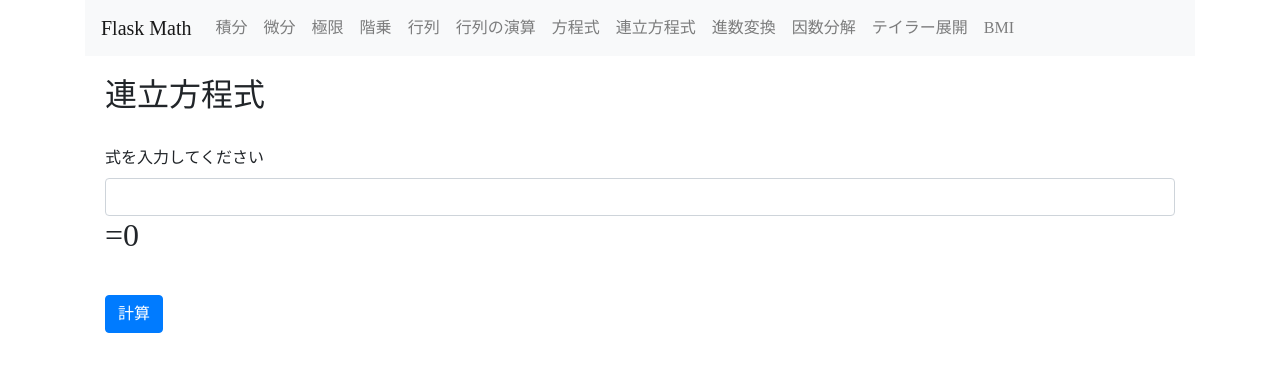
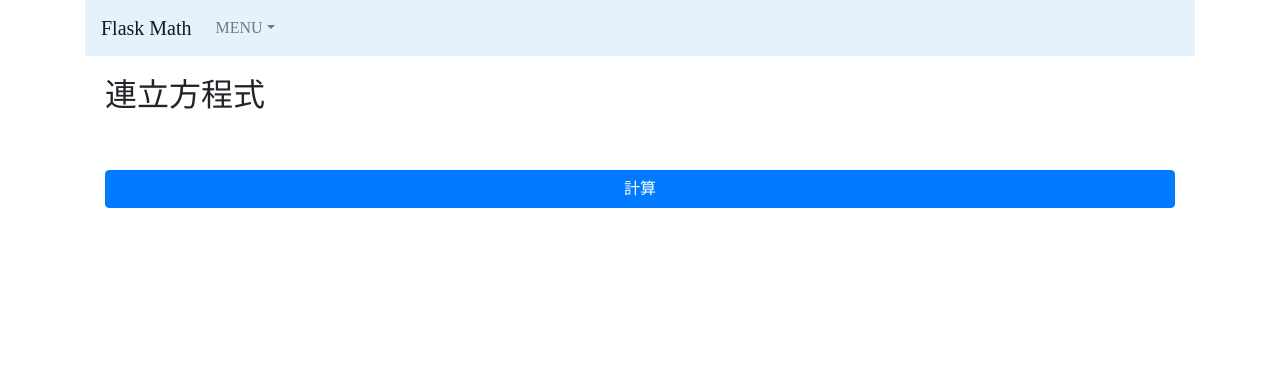
Before and after one commit to kouki-0926/Flask-Math, a Flask app: page /equations_2 in a window 1280 px wide. Shown: the top 372 px of the page. Run offline with Flask 2, Linux system fonts and the light colour scheme; parts of the project's set-up code (start-up, migrations or seed data) failed here and were passed over; some libraries are stand-ins or nearby versions; some web fonts are replaced.

Commit message:
update templates

```diff
--- a/application/flask_math/calculation/factorization.py
+++ b/application/flask_math/calculation/factorization.py
@@ -9,7 +9,8 @@
         formula=str(formula)
         A=A.replace("**","C").replace("*","").replace("C","^")
         formula=formula.replace("**","C").replace("*","").replace("C","^")
-        anser=formula+"="+A
+
+        anser=formula+" = "+A
     except:
         anser="Error"
         flash("エラー：もう一度入力してください")
--- a/application/flask_math/templates/derivative.html
+++ b/application/flask_math/templates/derivative.html
@@ -5,10 +5,9 @@
 <br>
 
 <form  action='{{url_for("view.derivative_view")}}' method="post" enctype="multipart/form-data">
-
   <div class="form-group">
     <label for="InputFormula">被微分関数 f を入力してください</label>
-    <input type="text" name="formula" class="form-control" id="InputFormula" value="{{formula}}">
+    <input type="text" name="formula" class="form-control" id="InputFormula" value="{{formula}}" placeholder="function">
   </div>
   <div class="form-group">
     <label for="InputA">
@@ -19,9 +18,8 @@
   </div>
 
   <br>
-  <button type="submit" class="btn btn-primary">計算</button>
+  <button type="submit" class="btn btn-primary btn-block">計算</button>
   <br><br><br>
-
 </form>
 
 <h2>{{anser_0}}<br><br>{{anser_1}}<sub>{{anser_2}}</sub>{{anser_3}}</h2>
--- a/application/flask_math/templates/equations_2.html
+++ b/application/flask_math/templates/equations_2.html
@@ -4,51 +4,72 @@
 <h2>連立方程式</h2>
 <br>
 
-<form  action='{{url_for("view.equations_2_view")}}' method="post" enctype="multipart/form-data">
+<form action='{{url_for("view.equations_2_view")}}' method="post" enctype="multipart/form-data">
+  {% if number==1 %}
   <div class="form-group">
-    <label for="InputFormula_1">式を入力してください</label>
-    <h2>
-      <input type="text" name="formula_1" class="form-control" id="InputFormula_1" value="{{formula_1}}">=0
-    </h2>
+    <label for="InputFormula_1">方程式を入力してください</label><br>
+    <div class="input-group">
+      <input type="text" name="formula_1" id="InputFormula_1" value="{{formula_1}}" placeholder="equation 1" class="form-control"  aria-describedby="basic-addon2">
+      <div class="input-group-append">
+        <span class="input-group-text" id="basic-addon2">=0</span>
+      </div>
+    </div>
   </div>
-{% if number==2 %}
+  {% elif number==2 %}
   <div class="form-group">
-    <label for="InputFormula_2">式を入力してください</label>
-    <h2>
-      <input type="text" name="formula_2" class="form-control" id="InputFormula_2" value="{{formula_2}}">=0
-    </h2>
-  </div>
-{% endif %}
-
-{% if number==3 %}
-<div class="form-group">
-  <label for="InputFormula_2">式を入力してください</label>
-  <h2>
-    <input type="text" name="formula_2" class="form-control" id="InputFormula_2" value="{{formula_2}}">=0
-  </h2>
-</div>
-<div class="form-group">
-  <label for="InputFormula_3">式を入力してください</label>
-  <h2>
-    <input type="text" name="formula_3" class="form-control" id="InputFormula_3" value="{{formula_3}}">=0
-  </h2>
-</div>
-{% endif %}
-
-
-  <br>
-  <button type="submit" class="btn btn-primary">計算</button>
-
-  <div  hidden class="form-group">
-    <label for="InputNumber">式を入力してください</label>
-    <h2>
-      <input type="text" name="number" class="form-control" id="InputNumber" value="{{number}}">=0
-    </h2>
+    <label for="InputFormula_1">連立方程式を入力してください</label><br>
+    <div class="input-group">
+      <input type="text" name="formula_1" id="InputFormula_1" value="{{formula_1}}" placeholder="equation 1" class="form-control"  aria-describedby="basic-addon2">
+      <div class="input-group-append">
+        <span class="input-group-text" id="basic-addon2">=0</span>
+      </div>
+    </div>
   </div>
 
+  <div class="form-group">
+    <div class="input-group">
+      <input type="text" name="formula_2" id="InputFormula_2" value="{{formula_2}}" placeholder="equation 2" class="form-control"  aria-describedby="basic-addon2">
+      <div class="input-group-append">
+        <span class="input-group-text" id="basic-addon2">=0</span>
+      </div>
+    </div>
+  </div>
+  {% elif number==3 %}
+  <div class="form-group">
+    <label for="InputFormula_1">連立方程式を入力してください</label><br>
+    <div class="input-group">
+      <input type="text" name="formula_1" id="InputFormula_1" value="{{formula_1}}" placeholder="equation 1" class="form-control"  aria-describedby="basic-addon2">
+      <div class="input-group-append">
+        <span class="input-group-text" id="basic-addon2">=0</span>
+      </div>
+    </div>
+  </div>
+
+  <div class="form-group">
+    <div class="input-group">
+      <input type="text" name="formula_2" id="InputFormula_2" value="{{formula_2}}" placeholder="equation 2" class="form-control"  aria-describedby="basic-addon2">
+      <div class="input-group-append">
+        <span class="input-group-text" id="basic-addon2">=0</span>
+      </div>
+    </div>
+  </div>
+
+  <div class="form-group">
+    <div class="input-group">
+      <input type="text" name="formula_3" id="InputFormula_3" value="{{formula_3}}" placeholder="equation 3" class="form-control"  aria-describedby="basic-addon2">
+      <div class="input-group-append">
+        <span class="input-group-text" id="basic-addon3">=0</span>
+      </div>
+    </div>
+  </div>
+  {% endif %}
+
+  <input hidden type="text" name="number" class="form-control" id="InputNumber" value="{{number}}">
+  <br>
+  <button type="submit" class="btn btn-primary btn-block">計算</button>
 </form>
 
-<br><br>
+<br><br><br>
 <h2>{{anser}}</h2>
 
 {% endblock %}
--- a/application/flask_math/templates/layout.html
+++ b/application/flask_math/templates/layout.html
@@ -17,62 +17,39 @@
 
 </head>
 
-
 <body>
   <div class="container">
     <!-- ナビゲーションバー -->
-    <nav class="navbar navbar-expand-lg navbar-light bg-light">
+    <nav class="navbar navbar-expand-lg navbar-light" style="background-color: #e3f2fd;">
       <a class="navbar-brand" href="{{url_for('view.index_view')}}">Flask Math</a>
-      <button class="navbar-toggler" type="button" data-toggle="collapse" data-target="#navbarNav" aria-controls="navbarNav" aria-expanded="false" aria-label="Toggle navigation">
-        <span class="navbar-toggler-icon"></span>
-      </button>
-      <div class="collapse navbar-collapse" id="navbarNav">
-        <ul class="nav navbar-nav navbar-right">
-          <li class="nav-item">
-            <a class="nav-link" href="{{ url_for('view.integral_view') }}">積分</a>
-          </li>
-          <li class="nav-item">
-            <a class="nav-link" href="{{ url_for('view.derivative_view') }}">微分</a>
-          </li>
-          <li class="nav-item">
-            <a class="nav-link" href="{{ url_for('view.lim_view') }}">極限</a>
-          </li>
-          <li class="nav-item">
-            <a class="nav-link" href="{{ url_for('view.Factorial_view') }}">階乗</a>
-          </li>
-          <li class="nav-item">
-            <a class="nav-link" href="{{ url_for('view.matrix_view') }}">行列</a>
-          </li>
-          <li class="nav-item">
-            <a class="nav-link" href="{{ url_for('view.matrix_2_view') }}">行列の演算</a>
-          </li>
-          <li class="nav-item">
-            <a class="nav-link" href="{{ url_for('view.equation_view') }}">方程式</a>
-          </li>
-          <li class="nav-item">
-            <a class="nav-link" href="{{ url_for('view.equations_view') }}">連立方程式</a>
-          </li>
-          <li class="nav-item">
-            <a class="nav-link" href="{{ url_for('view.base_conversion_view') }}">進数変換</a>
-          </li>
-          <li class="nav-item">
-            <a class="nav-link" href="{{ url_for('view.factorization_view') }}">因数分解</a>
-          </li>
-          <li class="nav-item">
-            <a class="nav-link" href="{{ url_for('view.taylor_view') }}">テイラー展開</a>
-          </li>
-          <li class="nav-item">
-            <a class="nav-link" href="{{ url_for('view.BMI_view') }}">BMI</a>
-          </li>
-        </ul>
-      </div>
+      <ul class="navbar-nav mr-auto">
+        <li class="nav-item dropdown">
+          <a class="nav-link dropdown-toggle" href="#" id="navbarDropdown" role="button" data-toggle="dropdown" aria-haspopup="true" aria-expanded="false">MENU</a>
+          <div class="dropdown-menu" aria-labelledby="navbarDropdown">
+            <a class="dropdown-item" href="{{ url_for('view.integral_view') }}">積分</a>
+            <a class="dropdown-item" href="{{ url_for('view.derivative_view') }}">微分</a>
+            <a class="dropdown-item" href="{{ url_for('view.lim_view') }}">極限</a>
+            <a class="dropdown-item" href="{{ url_for('view.Factorial_view') }}">階乗</a>
+            <a class="dropdown-item" href="{{ url_for('view.matrix_view') }}">行列</a>
+            <a class="dropdown-item" href="{{ url_for('view.matrix_2_view') }}">行列の演算</a>
+            <a class="dropdown-item" href="{{ url_for('view.equation_view') }}">方程式</a>
+            <a class="dropdown-item" href="{{ url_for('view.equations_view') }}">連立方程式</a>
+            <a class="dropdown-item" href="{{ url_for('view.base_conversion_view') }}">進数変換</a>
+            <a class="dropdown-item" href="{{ url_for('view.factorization_view') }}">因数分解</a>
+            <a class="dropdown-item" href="{{ url_for('view.taylor_view') }}">テイラー展開</a>
+            <a class="dropdown-item" href="{{ url_for('view.BMI_view') }}">BMI</a>
+          </div>
+        </li>
+      </ul>
     </nav>
-
 
     <!-- flash -->
     {% for message in get_flashed_messages() %}
-    <div class="alert alert-info" role="alert">
+    <div class="alert alert-danger alert-dismissible fade show" role="alert">
       {{message}}
+      <button type="button" class="close" data-dismiss="alert" aria-label="Close">
+        <span aria-hidden="true">&times;</span>
+      </button>
     </div>
     {% endfor %}
 
--- a/application/flask_math/views.py
+++ b/application/flask_math/views.py
@@ -8,53 +8,6 @@
 @view.route("/")
 def index_view():
     return render_template("index.html")
-
-
-@view.route("/integral",methods=["GET","POST"])
-def  integral_view():
-    if request.method=="POST":
-        formula=request.form.get("formula")
-        upper_end=request.form.get("upper_end")
-        lower_end=request.form.get("lower_end")
-        type=request.form.get("type")
-        anser=integral.integral(formula,upper_end,lower_end,type)
-        return render_template("integral.html",formula=formula,upper_end=upper_end,lower_end=lower_end,type=type,anser=anser)
-    else:
-        return render_template("integral.html",type=0)
-
-
-@view.route("/derivative",methods=["GET","POST"])
-def  derivative_view():
-    if request.method=="POST":
-        formula=request.form.get("formula")
-        a=request.form.get("a")
-        anser=derivative.derivative(formula,a)
-        return render_template("derivative.html",formula=formula,a=a,anser_0=anser[0],anser_1=anser[1],anser_2=anser[2],anser_3=anser[3])
-    else:
-        return render_template("derivative.html",a="x")
-
-
-@view.route("/taylor",methods=["GET","POST"])
-def  taylor_view():
-    if request.method=="POST":
-        formula=request.form.get("formula")
-        dimension=request.form.get("dimension")
-        center=request.form.get("center")
-        anser=taylor.taylor(formula,dimension,center)
-        return render_template("taylor.html",formula=formula,dimension=dimension,center=center,anser=anser)
-    else:
-        return render_template("taylor.html",dimension=10,center=0)
-
-
-@view.route("/lim",methods=["GET","POST"])
-def  lim_view():
-    if request.method=="POST":
-        formula=request.form.get("formula")
-        a=request.form.get("a")
-        anser=lim.lim(formula,a)
-        return render_template("lim.html",formula=formula,anser_1=anser[0],anser_2=anser[1],a=a)
-    else:
-        return render_template("lim.html",a=0)
 
 
 @view.route("/base_conversion",methods=["GET","POST"])
@@ -82,26 +35,6 @@
         return render_template("base_conversion.html")
 
 
-@view.route("/Factorial",methods=["GET","POST"])
-def  Factorial_view():
-    if request.method=="POST":
-        formula=request.form.get("formula")
-        anser=Factorial.Factorial(formula)
-        return render_template("Factorial.html",formula=formula,anser=anser)
-    else:
-        return render_template("Factorial.html")
-
-
-@view.route("/equation",methods=["GET","POST"])
-def  equation_view():
-    if request.method=="POST":
-        formula=request.form.get("formula")
-        Anser=equation.equation(formula)
-        return render_template("equation.html",formula=formula,Anser=Anser)
-    else:
-        return render_template("equation.html")
-
-
 @view.route("/BMI",methods=["GET","POST"])
 def  BMI_view():
     if request.method=="POST":
@@ -113,14 +46,25 @@
         return render_template("BMI.html")
 
 
-@view.route("/factorization",methods=["GET","POST"])
-def  factorization_view():
+@view.route("/derivative",methods=["GET","POST"])
+def  derivative_view():
     if request.method=="POST":
         formula=request.form.get("formula")
-        anser=factorization.factorization(formula)
-        return render_template("factorization.html",formula=formula,anser=anser)
+        a=request.form.get("a")
+        anser=derivative.derivative(formula,a)
+        return render_template("derivative.html",formula=formula,a=a,anser_0=anser[0],anser_1=anser[1],anser_2=anser[2],anser_3=anser[3])
     else:
-        return render_template("factorization.html")
+        return render_template("derivative.html",a="x")
+
+
+@view.route("/equation",methods=["GET","POST"])
+def  equation_view():
+    if request.method=="POST":
+        formula=request.form.get("formula")
+        Anser=equation.equation(formula)
+        return render_template("equation.html",formula=formula,Anser=Anser)
+    else:
+        return render_template("equation.html")
 
 
 @view.route("/equations",methods=["GET","POST"])
@@ -166,6 +110,62 @@
         return render_template("equations_2.html")
 
 
+@view.route("/Factorial",methods=["GET","POST"])
+def  Factorial_view():
+    if request.method=="POST":
+        formula=request.form.get("formula")
+        anser=Factorial.Factorial(formula)
+        return render_template("Factorial.html",formula=formula,anser=anser)
+    else:
+        return render_template("Factorial.html")
+
+
+@view.route("/factorization",methods=["GET","POST"])
+def  factorization_view():
+    if request.method=="POST":
+        formula=request.form.get("formula")
+        anser=factorization.factorization(formula)
+        return render_template("factorization.html",formula=formula,anser=anser)
+    else:
+        return render_template("factorization.html")
+
+
+@view.route("/integral",methods=["GET","POST"])
+def  integral_view():
+    if request.method=="POST":
+        formula=request.form.get("formula")
+        upper_end=request.form.get("upper_end")
+        lower_end=request.form.get("lower_end")
+        type=request.form.get("type")
+        anser=integral.integral(formula,upper_end,lower_end,type)
+        return render_template("integral.html",formula=formula,upper_end=upper_end,lower_end=lower_end,type=type,anser=anser)
+    else:
+        return render_template("integral.html",type=0)
+
+
+@view.route("/lim",methods=["GET","POST"])
+def  lim_view():
+    if request.method=="POST":
+        formula=request.form.get("formula")
+        a=request.form.get("a")
+        anser=lim.lim(formula,a)
+        return render_template("lim.html",formula=formula,a=a,anser_1=anser[0],anser_2=anser[1])
+    else:
+        return render_template("lim.html",a=0)
+
+
+@view.route("/taylor",methods=["GET","POST"])
+def  taylor_view():
+    if request.method=="POST":
+        formula=request.form.get("formula")
+        dimension=request.form.get("dimension")
+        center=request.form.get("center")
+        anser=taylor.taylor(formula,dimension,center)
+        return render_template("taylor.html",formula=formula,dimension=dimension,center=center,anser=anser)
+    else:
+        return render_template("taylor.html",dimension=10,center=0)
+
+
 @view.app_errorhandler(404)
 def non_existant_route(error):
     flash("404 NOT FOUND")
```
Also changed, not shown: application/flask_math/templates/BMI.html (+4 -6 lines), application/flask_math/templates/Factorial.html (+4 -6 lines), application/flask_math/templates/base_conversion.html (+6 -7 lines), application/flask_math/templates/equation.html (+7 -5 lines), application/flask_math/templates/equations.html (+2 -5 lines), application/flask_math/templates/factorization.html (+3 -5 lines), application/flask_math/templates/index.html (+15 -71 lines), application/flask_math/templates/integral.html (+7 -9 lines), application/flask_math/templates/lim.html (+4 -5 lines), application/flask_math/templates/taylor.html (+8 -9 lines), README.md.
